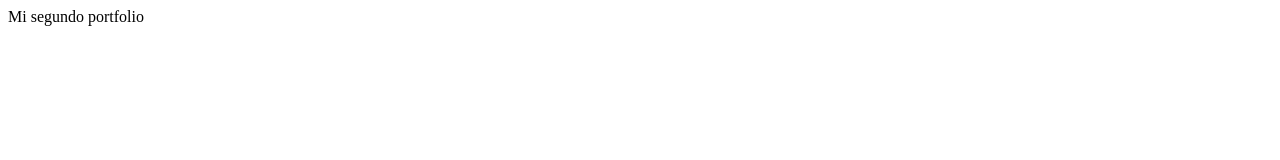
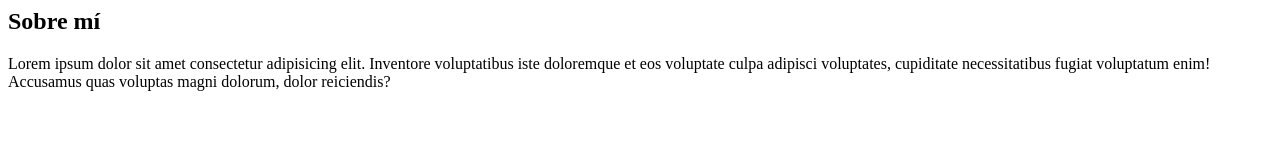
Before and after one commit to esopom/curso-html, a plain HTML site: page Codigo/index.html in a window 1280 px wide. Drawn offline with Linux system fonts and the light colour scheme.

Commit message:
Añadimos el h2 y un párrafo

```diff
--- a/Codigo/index.html
+++ b/Codigo/index.html
@@ -4,6 +4,14 @@
         <title>Portfolio de ADRIÁN</title>
     </head>
     <body>
-        Mi segundo portfolio
+        <h2>Sobre mí</h2>
+        <p>
+            Lorem ipsum dolor sit amet
+            consectetur adipisicing elit.
+            Inventore voluptatibus iste doloremque et eos
+            voluptate culpa adipisci voluptates, cupiditate
+            necessitatibus fugiat voluptatum enim! Accusamus quas
+            voluptas magni dolorum, dolor reiciendis?
+        </p>
     </body>
 </html>
```
